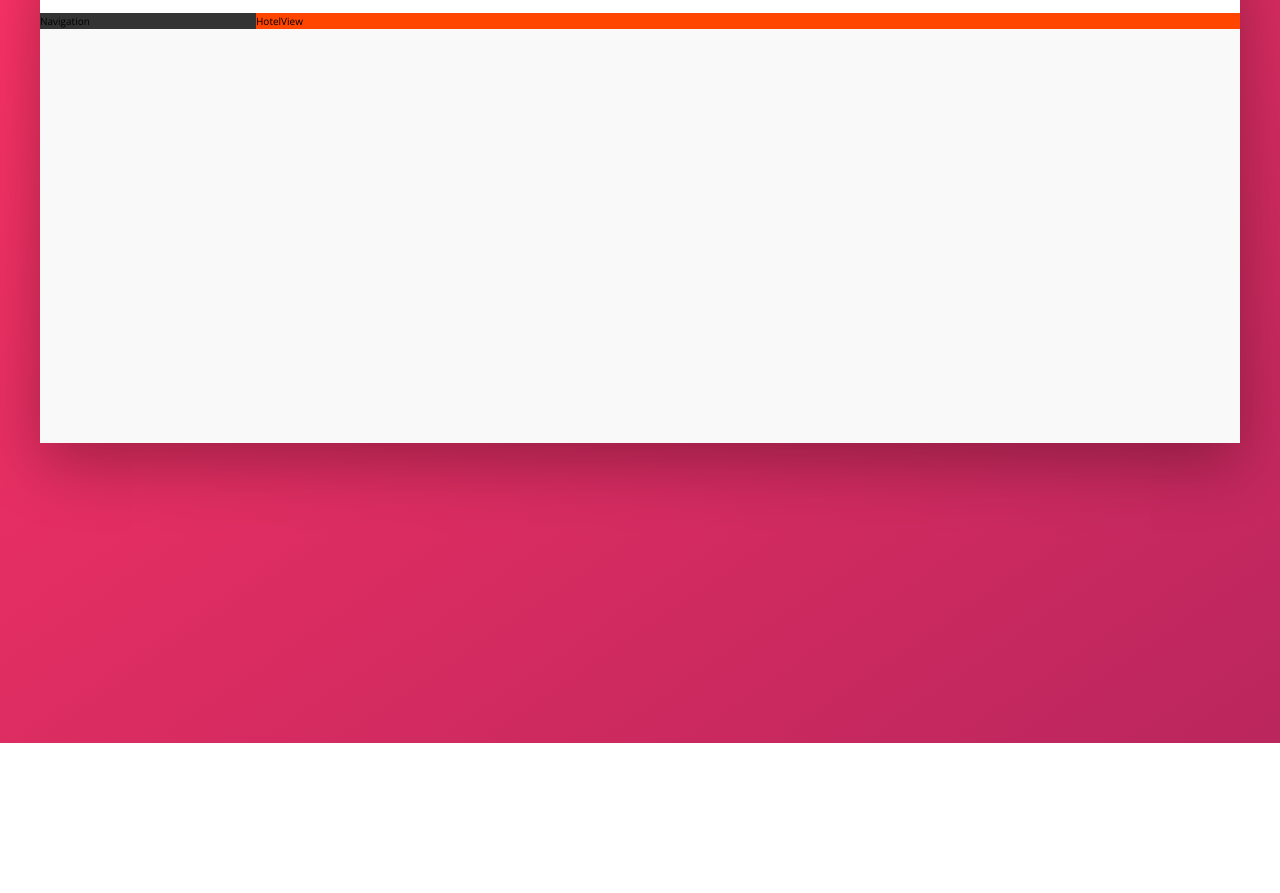
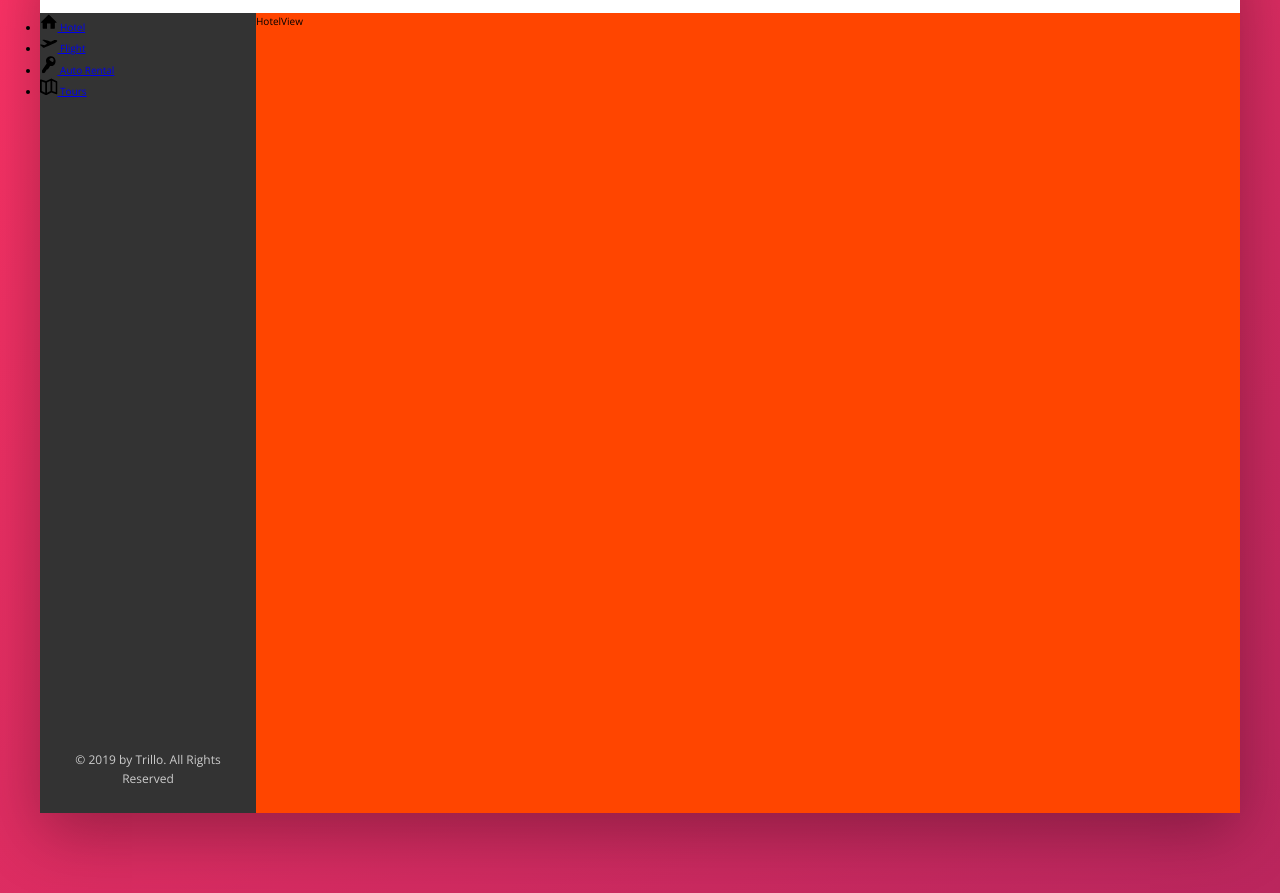
Before and after one commit to marselgray/trillo, a website: page index.html in a window 1280 px wide. Shown: the part 137-1030 px from the top of the page. Before the commit the page ends 880 px from the top, so only its background shows below. Drawn offline with nearby package versions, Linux system fonts and the light colour scheme.

Commit message:
Navigation: Phase 1

```diff
--- a/index.html
+++ b/index.html
@@ -46,7 +46,43 @@
 
 			<div class="content">
 				<nav class="sidebar">
-					Navigation
+					<ul class="side-nav">
+						<li class="side-nav__item">
+							<a href="#" class="side-nav__link">
+								<svg class="side-nav__icon">
+									<use xlink:href="img/sprite.svg#icon-home"></use>
+								</svg>
+								<span>Hotel</span>
+							</a>
+						</li>
+						<li class="side-nav__item">
+							<a href="#" class="side-nav__link">
+								<svg class="side-nav__icon">
+									<use xlink:href="img/sprite.svg#icon-aircraft-take-off"></use>
+								</svg>
+								<span>Flight</span>
+							</a>
+						</li>
+						<li class="side-nav__item">
+							<a href="#" class="side-nav__link">
+								<svg class="side-nav__icon">
+									<use xlink:href="img/sprite.svg#icon-key"></use>
+								</svg>
+								<span>Auto Rental</span>
+							</a>
+						</li>
+						<li class="side-nav__item">
+							<a href="#" class="side-nav__link">
+								<svg class="side-nav__icon">
+									<use xlink:href="img/sprite.svg#icon-map"></use>
+								</svg>
+								<span>Tours</span>
+							</a>
+						</li>
+					</ul>
+					<div class="legal">
+						&copy; 2019 by Trillo. All Rights Reserved
+					</div>
 				</nav>
 
 				<main class="hotel-view">
--- a/sass/_components.scss
+++ b/sass/_components.scss
@@ -112,3 +112,30 @@
 		margin: 0 1rem 0 0;
 	}
 }
+
+
+
+// Side Nav
+.side-nav{
+
+	&__item{
+
+	}
+
+	&__link{
+
+	}
+
+	&__icon{
+		width: 1.75rem;
+		height: 1.75rem;
+	}
+}
+
+// Legal Text
+.legal{
+	font-size: 1.2rem;
+	text-align: center;
+	padding: 2.5rem;
+	color: var(--color-grey-light-4);
+}
--- a/sass/_layout.scss
+++ b/sass/_layout.scss
@@ -24,10 +24,16 @@
 .sidebar{
 	background-color: var(--color-grey-dark-1);
 	flex: 0 0 18%;
+
+	display: flex;
+	flex-direction: column;
+	justify-content: space-between;
 }
 
 .hotel-view{
 	background-color: #fff;
 	background-color: orangered;
 	flex: 1;
+
+	height: 80rem;
 }
```
Also changed, not shown: README.md, css/style.css.
